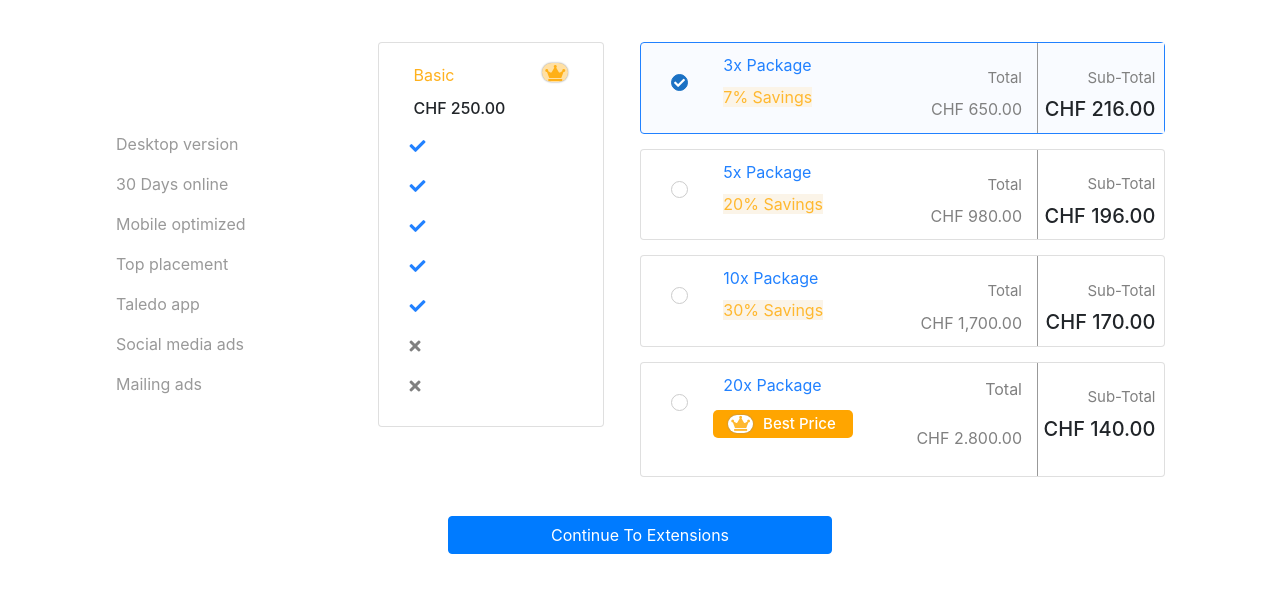
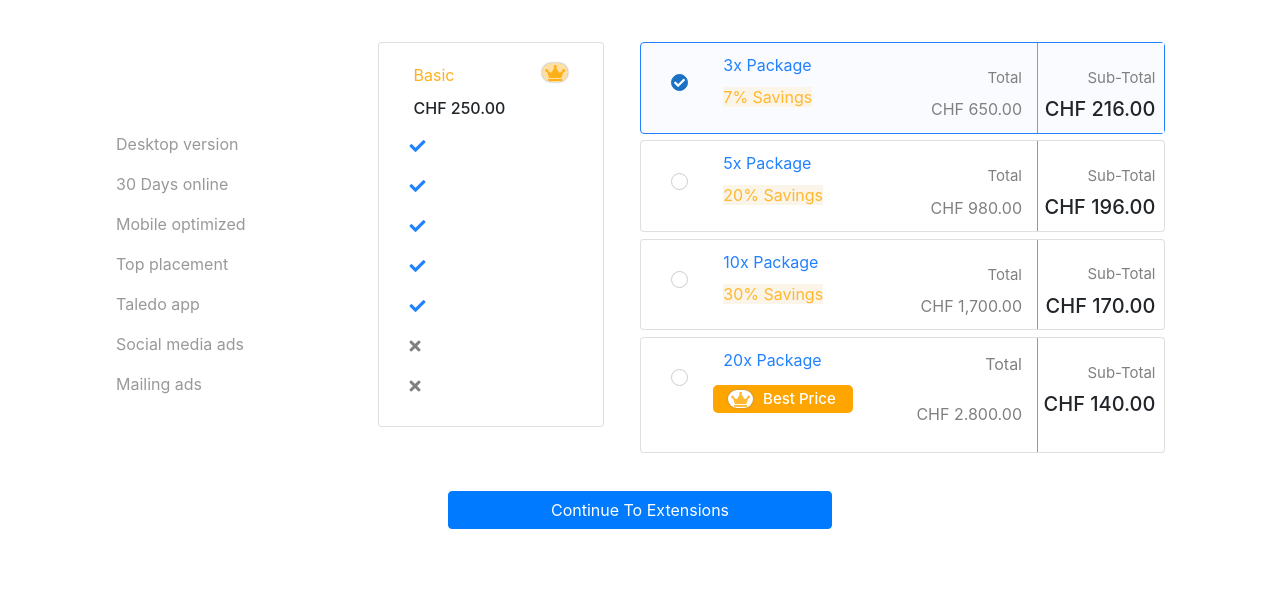
Before and after one commit to salehmohtaseb/SM-Pricing-plan-Design, a plain HTML site: page index.html in a window 1280 px wide. Shown: the part 126-718 px from the top of the page. Drawn offline with nearby package versions, Linux system fonts and the light colour scheme.

Commit message:
fix margin

```diff
--- a/index.css
+++ b/index.css
@@ -126,7 +126,7 @@
 
   .fixed {
     padding-right: 0;
-    margin-top: 15px;
+    margin-top: 1.3%;
   }
 
   .sub-total {
```
